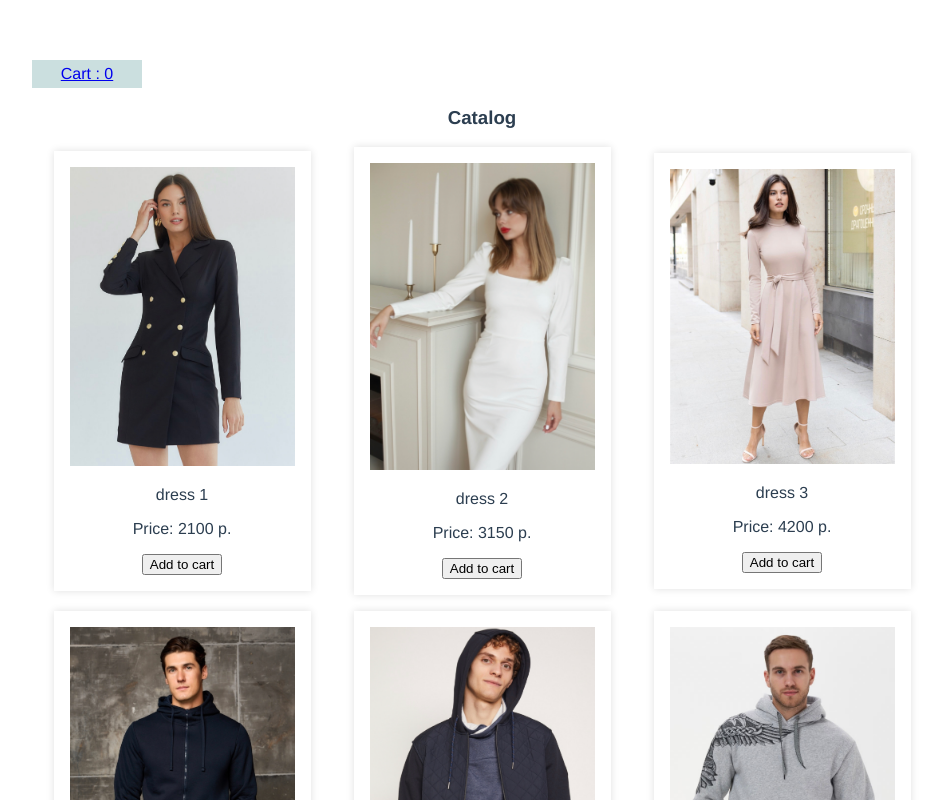
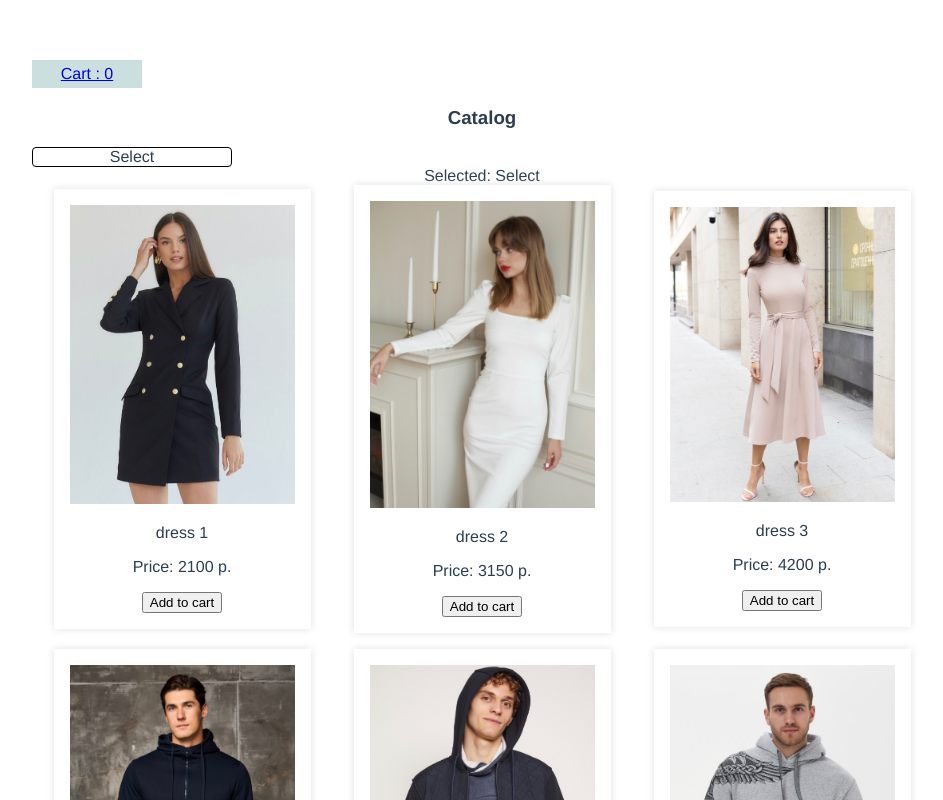
Before and after one commit to AnIlyukina/clothing-store, a Vue app: page / in a window 1280 px wide. Shown: the top 800 px of the page, without its empty margins (158-1101 px from the left). Built offline with nearby package versions, Linux system fonts and the light colour scheme; data requests are answered from the project's data file.

Commit message:
Реализовать select(выпадающий список)

```diff
--- a/src/components/MainWrapper.vue
+++ b/src/components/MainWrapper.vue
@@ -1,6 +1,7 @@
 <template>
   <section class="main__wrapper">
     <keep-alive>
+
       <router-view></router-view>
     </keep-alive>
   </section>
@@ -12,7 +13,7 @@ import { mapGetters } from 'vuex';
 
 export default {
   name:'MainWrapper',
-  props:{
+  components:{
 
   },
   data(){
--- a/src/components/catalog/Catalog.vue
+++ b/src/components/catalog/Catalog.vue
@@ -4,6 +4,12 @@
       <div class="catalog__cart-icon">Cart : {{CART.length}}</div>
     </router-link>
     <h1>Catalog</h1>
+    <Select
+      :options="options"
+      @select='selectOption'
+      :selected='selectedOption'
+    />
+    <span>Selected: {{selectedOption}}</span>
     <div class="catalog__list">
       <CatalogItem
         v-for="product in PRODUCTS"
@@ -18,16 +24,25 @@
 <script>
 
 import CatalogItem from './CatalogItem.vue'
+import Select from './Select.vue'
 import {mapActions, mapGetters} from 'vuex';
 
 export default {
   name:'Catalog',
   components:{
     CatalogItem,
+    Select,
   },
   data(){
     return {
-
+      options: [
+        {name:'Option1', value: 1},
+        {name:'Option2', value: 2},
+        {name:'Option3', value: 3},
+        {name:'Option4', value: 4},
+        {name:'Option5', value: 5},
+      ],
+      selectedOption: 'Select',
     }
   },
    computed:{
@@ -44,6 +59,9 @@ export default {
     selectedProduct(data){
       console.log('добавить в корзину')
       this.ADD_TO_CART(data)
+    },
+    selectOption(option){
+      this.selectedOption = option.name
     }
   },
   mounted(){
--- /dev/null
+++ b/src/components/catalog/Select.vue
@@ -0,0 +1,90 @@
+<template>
+  <div class="select">
+    <p
+      class="select__title"
+      @click="arrOptionVisible = !arrOptionVisible"
+    > {{selected}}</p>
+    <div
+      class="select__options"
+      v-if="arrOptionVisible"
+    >
+        <p class="select__option"
+          v-for="option in options"
+          :key="option.value"
+          @click='selectOption(option)'
+        >
+          {{option.name}}
+        </p>
+    </div>
+  </div>
+</template>
+
+<script>
+export default {
+name:'Select',
+data(){
+  return{
+    arrOptionVisible: false
+  }
+},
+mounted(){
+  document.addEventListener('click',this.hideSelect.bind(this), true)
+},
+beforeDestroy(){
+  document.removeEventListener('click',this.hideSelect.bind(this), true)
+},
+methods:{
+  selectOption(option){
+    this.$emit('select', option)
+    this.arrOptionVisible = false
+  },
+  hideSelect(){
+    this.arrOptionVisible = false
+  }
+},
+props:{
+  options:{
+    type: Array,
+    default(){
+      []
+    }
+  },
+  selected:{
+    type:String,
+    default:''
+  }
+}
+}
+</script>
+
+<style>
+.select{
+  width: 200px;
+  position: relative;
+  box-sizing: border-box;
+}
+.select__title{
+  margin: 0;
+  border: solid 1px rgb(0, 0, 0);
+  cursor: pointer;
+  border-radius: 4px;
+}
+.select__options{
+  border: solid 1px rgb(0, 0, 0);
+  position: absolute;
+  top: 25px;
+  right: 0px;
+  width: 100%;
+  border-radius: 4px;
+  background-color: rgba(153, 153, 153, 0.555);
+}
+.select__option{
+  margin: 0;
+  padding: 0;
+}
+
+.select__option:hover{
+  background-color: rgb(131, 146, 141);
+  cursor: pointer;
+}
+</style>
```
